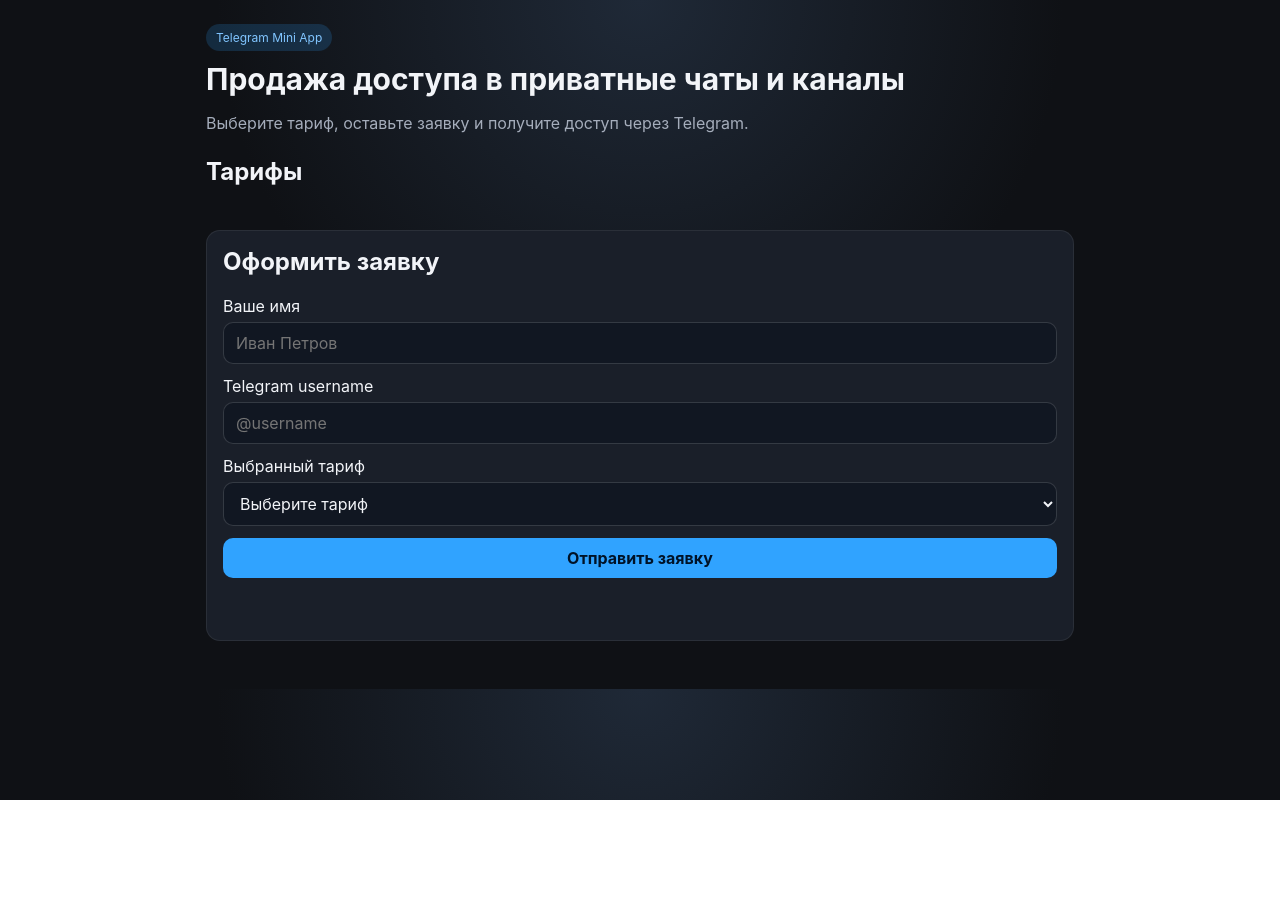
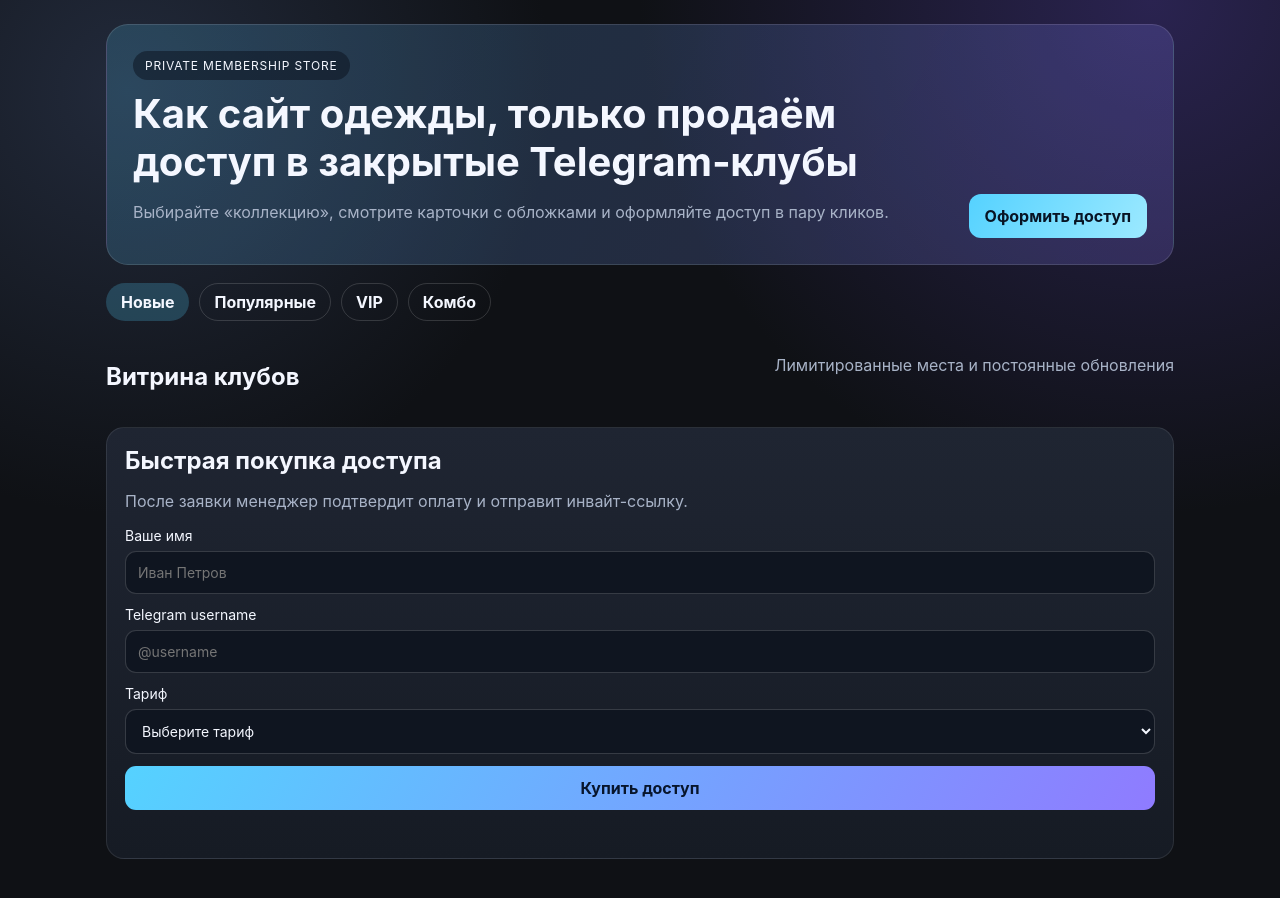
Before and after one commit to cryptonprod-oss/webapptelegram, a website: page public/index.html in a window 1280 px wide. Before the commit the page ends 800 px from the top, so only its background shows below. Drawn offline with Linux system fonts and the light colour scheme; no server answers; a script that the page names is missing.

Commit message:
feat: redesign mini app into store-style catalog with images

```diff
--- a/public/app.js
+++ b/public/app.js
@@ -12,10 +12,15 @@
     .map(
       (product) => `
       <article class="card">
-        <h3>${product.title}</h3>
-        <p>${product.description}</p>
-        <p class="muted">Период: ${product.period}</p>
-        <p class="price">${formatPrice(product.priceRub)} ₽</p>
+        <img class="card-cover" src="${product.imageUrl}" alt="${product.title}" loading="lazy" />
+        <div class="card-body">
+          <h3>${product.title}</h3>
+          <p>${product.description}</p>
+          <div class="price-row">
+            <p class="price">${formatPrice(product.priceRub)} ₽</p>
+            <span class="tag">${product.period}</span>
+          </div>
+        </div>
       </article>
     `
     )
@@ -39,7 +44,7 @@
 
 async function submitOrder(event) {
   event.preventDefault();
-  statusText.textContent = 'Отправляем...';
+  statusText.textContent = 'Оформляем заказ...';
 
   const formData = new FormData(orderForm);
   const payload = Object.fromEntries(formData.entries());
@@ -62,7 +67,7 @@
   statusText.style.color = '#72e3a6';
 
   if (window.Telegram?.WebApp) {
-    window.Telegram.WebApp.showAlert('Заявка принята! Сейчас откроем чат с менеджером.');
+    window.Telegram.WebApp.showAlert('Заявка принята! Откроем чат с менеджером.');
     window.Telegram.WebApp.openTelegramLink('https://t.me/durov');
   }
 
@@ -74,11 +79,6 @@
 
   window.Telegram.WebApp.ready();
   window.Telegram.WebApp.expand();
-
-  const tgTheme = window.Telegram.WebApp.themeParams;
-  if (tgTheme.bg_color) {
-    document.body.style.background = tgTheme.bg_color;
-  }
 }
 
 initTelegramWebApp();
--- a/public/index.html
+++ b/public/index.html
@@ -3,26 +3,44 @@
   <head>
     <meta charset="UTF-8" />
     <meta name="viewport" content="width=device-width, initial-scale=1.0" />
-    <title>Mini App: Приватные чаты и каналы</title>
+    <title>Private Club Store</title>
+    <link rel="preconnect" href="https://images.unsplash.com" />
     <link rel="stylesheet" href="styles.css" />
   </head>
   <body>
     <main class="app">
       <header class="hero">
-        <p class="badge">Telegram Mini App</p>
-        <h1>Продажа доступа в приватные чаты и каналы</h1>
-        <p class="muted">
-          Выберите тариф, оставьте заявку и получите доступ через Telegram.
-        </p>
+        <div>
+          <p class="badge">PRIVATE MEMBERSHIP STORE</p>
+          <h1>Как сайт одежды, только продаём доступ в закрытые Telegram‑клубы</h1>
+          <p class="muted">
+            Выбирайте «коллекцию», смотрите карточки с обложками и оформляйте доступ в пару кликов.
+          </p>
+        </div>
+        <a href="#checkout" class="hero-btn">Оформить доступ</a>
       </header>
 
+      <section class="filters">
+        <button class="filter active">Новые</button>
+        <button class="filter">Популярные</button>
+        <button class="filter">VIP</button>
+        <button class="filter">Комбо</button>
+      </section>
+
       <section>
-        <h2>Тарифы</h2>
+        <div class="section-head">
+          <h2>Витрина клубов</h2>
+          <p class="muted">Лимитированные места и постоянные обновления</p>
+        </div>
         <div id="products" class="cards"></div>
       </section>
 
-      <section class="order-box">
-        <h2>Оформить заявку</h2>
+      <section id="checkout" class="checkout">
+        <div>
+          <h2>Быстрая покупка доступа</h2>
+          <p class="muted">После заявки менеджер подтвердит оплату и отправит инвайт-ссылку.</p>
+        </div>
+
         <form id="order-form" class="form">
           <label>
             Ваше имя
@@ -35,14 +53,15 @@
           </label>
 
           <label>
-            Выбранный тариф
+            Тариф
             <select id="productId" name="productId" required>
               <option value="">Выберите тариф</option>
             </select>
           </label>
 
-          <button type="submit">Отправить заявку</button>
+          <button type="submit">Купить доступ</button>
         </form>
+
         <p id="status" class="status"></p>
       </section>
     </main>
--- a/public/styles.css
+++ b/public/styles.css
@@ -1,10 +1,11 @@
 :root {
-  color-scheme: light dark;
   --bg: #0f1115;
-  --card: #1a1f29;
-  --text: #f2f4f8;
-  --muted: #a5adbb;
-  --accent: #30a3ff;
+  --card: #161b24;
+  --card-2: #1f2532;
+  --text: #f4f7ff;
+  --muted: #a8b3c7;
+  --accent: #55d2ff;
+  --accent-2: #8f7bff;
 }
 
 * {
@@ -13,106 +14,196 @@
 
 body {
   margin: 0;
-  background: radial-gradient(circle at top, #1f2937 0%, var(--bg) 45%);
+  font-family: Inter, system-ui, -apple-system, Segoe UI, Roboto, sans-serif;
   color: var(--text);
-  font-family: Inter, system-ui, -apple-system, Segoe UI, Roboto, sans-serif;
+  background:
+    radial-gradient(circle at 10% 10%, #222a3b, transparent 30%),
+    radial-gradient(circle at 90% 0%, #2a2350, transparent 35%),
+    var(--bg);
 }
 
 .app {
-  max-width: 900px;
+  max-width: 1100px;
   margin: 0 auto;
   padding: 24px 16px 48px;
 }
 
 .hero {
-  margin-bottom: 24px;
+  background: linear-gradient(120deg, rgba(85, 210, 255, 0.18), rgba(143, 123, 255, 0.2));
+  border: 1px solid rgba(255, 255, 255, 0.12);
+  border-radius: 22px;
+  padding: 26px;
+  display: flex;
+  justify-content: space-between;
+  gap: 16px;
+  align-items: end;
 }
 
 .badge {
   display: inline-block;
   margin: 0 0 10px;
-  padding: 6px 10px;
+  padding: 7px 12px;
   border-radius: 999px;
-  background: rgba(48, 163, 255, 0.18);
-  color: #81c5ff;
+  background: rgba(10, 16, 29, 0.5);
   font-size: 12px;
+  letter-spacing: 0.8px;
 }
 
 h1 {
-  margin: 0;
-  font-size: 30px;
+  margin: 0 0 10px;
+  line-height: 1.2;
+  font-size: clamp(24px, 4vw, 40px);
+  max-width: 730px;
 }
 
 h2 {
-  margin-top: 0;
+  margin: 0;
 }
 
 .muted {
   color: var(--muted);
 }
 
+.hero-btn {
+  text-decoration: none;
+  color: #081424;
+  background: linear-gradient(120deg, var(--accent), #9ce9ff);
+  border-radius: 12px;
+  padding: 12px 16px;
+  font-weight: 700;
+  white-space: nowrap;
+}
+
+.filters {
+  margin: 18px 0;
+  display: flex;
+  flex-wrap: wrap;
+  gap: 10px;
+}
+
+.filter {
+  border: 1px solid rgba(255, 255, 255, 0.15);
+  background: transparent;
+  color: var(--text);
+  padding: 8px 14px;
+  border-radius: 999px;
+}
+
+.filter.active {
+  background: rgba(85, 210, 255, 0.22);
+  border-color: transparent;
+}
+
+.section-head {
+  display: flex;
+  justify-content: space-between;
+  align-items: end;
+  margin-bottom: 12px;
+}
+
 .cards {
   display: grid;
-  grid-template-columns: repeat(auto-fill, minmax(250px, 1fr));
-  gap: 12px;
-  margin-bottom: 24px;
+  grid-template-columns: repeat(auto-fit, minmax(250px, 1fr));
+  gap: 14px;
 }
 
 .card {
+  border-radius: 16px;
+  overflow: hidden;
   background: var(--card);
-  border: 1px solid rgba(255, 255, 255, 0.07);
-  border-radius: 14px;
+  border: 1px solid rgba(255, 255, 255, 0.09);
+}
+
+.card-cover {
+  width: 100%;
+  height: 170px;
+  object-fit: cover;
+  display: block;
+}
+
+.card-body {
   padding: 14px;
 }
 
 .card h3 {
-  margin-top: 0;
+  margin: 0 0 8px;
   font-size: 18px;
+}
+
+.price-row {
+  display: flex;
+  justify-content: space-between;
+  align-items: center;
+  margin-top: 12px;
 }
 
 .price {
   font-size: 24px;
-  font-weight: 700;
-  margin: 8px 0;
+  font-weight: 800;
+  margin: 0;
 }
 
-.order-box {
-  background: var(--card);
-  border-radius: 14px;
-  padding: 16px;
-  border: 1px solid rgba(255, 255, 255, 0.07);
+.tag {
+  font-size: 12px;
+  background: rgba(85, 210, 255, 0.17);
+  border-radius: 999px;
+  padding: 5px 10px;
+}
+
+.checkout {
+  margin-top: 24px;
+  padding: 18px;
+  border-radius: 18px;
+  background: linear-gradient(180deg, var(--card-2), var(--card));
+  border: 1px solid rgba(255, 255, 255, 0.09);
 }
 
 .form {
+  margin-top: 12px;
   display: grid;
   gap: 12px;
 }
 
 label {
   display: grid;
-  gap: 6px;
+  gap: 7px;
+  font-size: 14px;
 }
 
 input,
 select,
 button {
   font: inherit;
-  padding: 10px 12px;
-  border-radius: 10px;
-  border: 1px solid rgba(255, 255, 255, 0.15);
-  background: #111722;
+  padding: 12px;
+  border-radius: 11px;
+  border: 1px solid rgba(255, 255, 255, 0.16);
+  background: #0f1520;
   color: var(--text);
 }
 
 button {
-  cursor: pointer;
-  background: var(--accent);
-  color: #001328;
   border: 0;
   font-weight: 700;
+  cursor: pointer;
+  background: linear-gradient(120deg, var(--accent), var(--accent-2));
+  color: #07152c;
 }
 
 .status {
+  margin: 10px 0 0;
   min-height: 20px;
-  margin-top: 10px;
 }
+
+@media (max-width: 700px) {
+  .hero {
+    padding: 18px;
+    flex-direction: column;
+    align-items: flex-start;
+  }
+
+  .section-head {
+    align-items: flex-start;
+    flex-direction: column;
+    gap: 6px;
+  }
+}
```
Also changed, not shown: server.js (+9 -3 lines), README.md.
